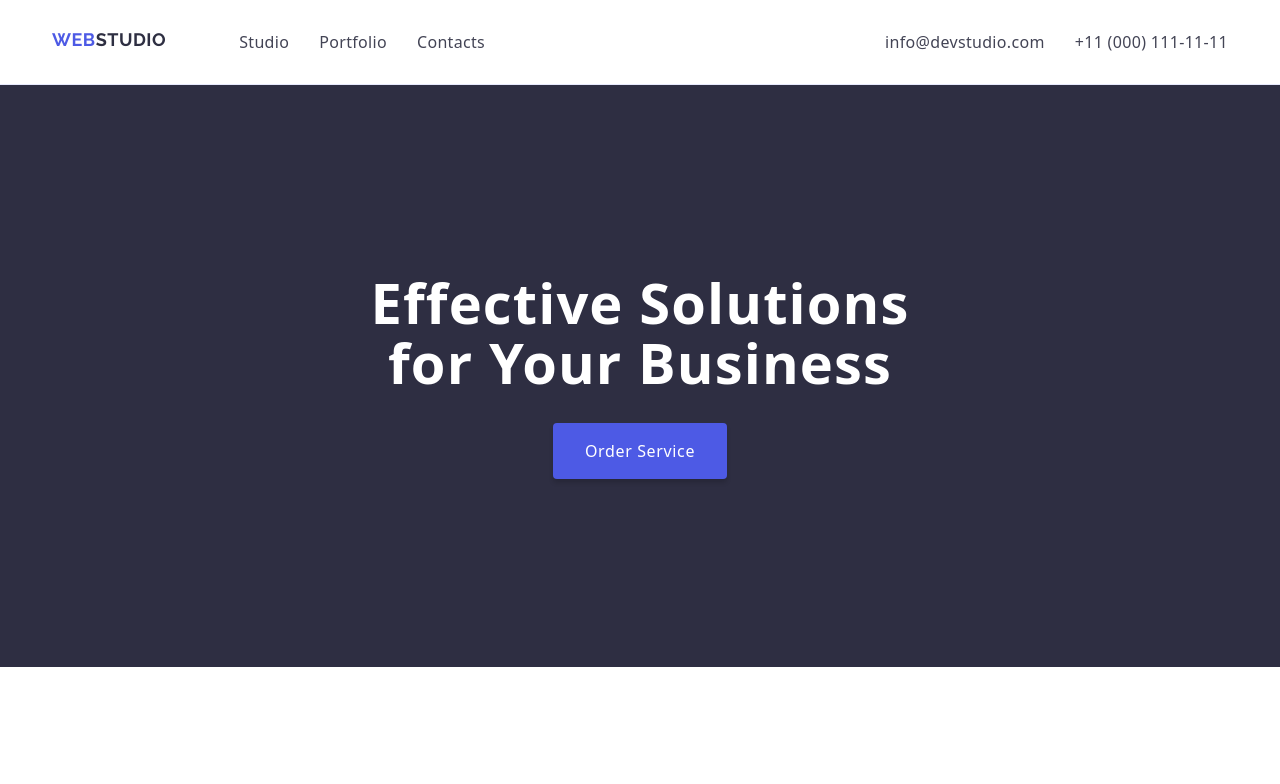
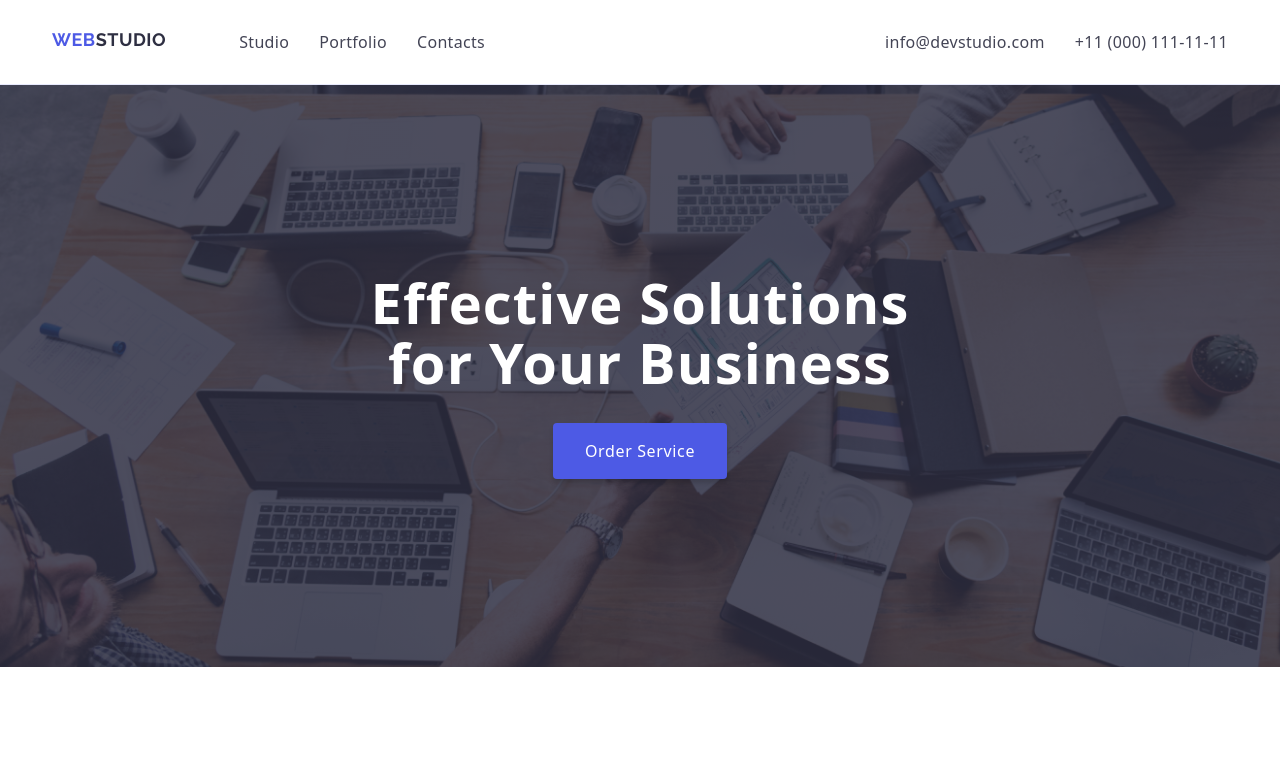
Before and after one commit to Rouxerer/goit-markup-hw-04, a website: page index.html in a window 1280 px wide. Shown: the top 784 px of the page. Drawn offline with nearby package versions, Linux system fonts and the light colour scheme; the site is published under a folder, as on GitHub Pages, so addresses that start at the root find nothing.

Commit message:
committing changes

```diff
--- a/css/styles.css
+++ b/css/styles.css
@@ -191,7 +191,7 @@ img{
   padding-top:188px;
   padding-bottom: 188px;
   background-color: var(--dark);
-  background-image:linear-gradient(rgba(46,47,66,0.7), rgba(46,47,66,0.7)), url('/images/bgimage.jpg');
+  background-image:linear-gradient(rgba(46,47,66,0.7), rgba(46,47,66,0.7)), url('../images/bgimage.jpg');
   background-repeat: no-repeat;
   background-size: cover;
 }
```
